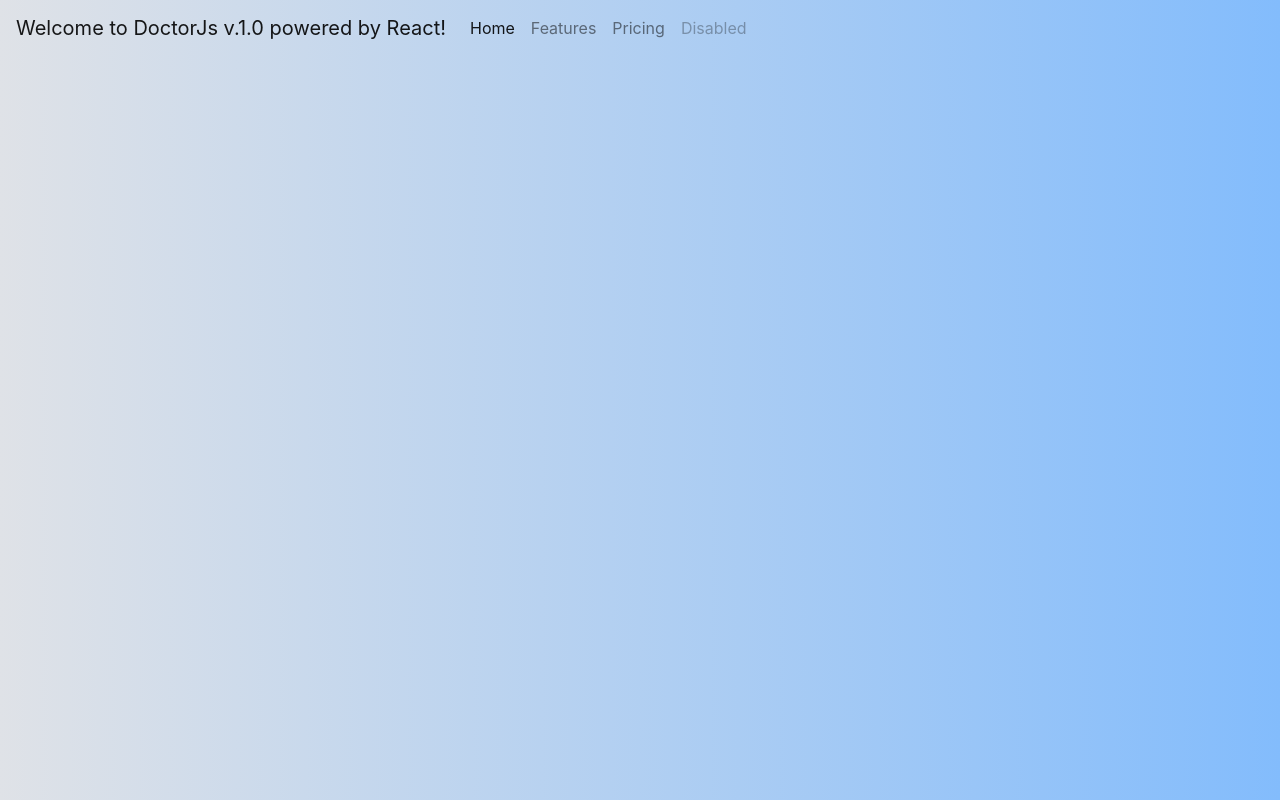
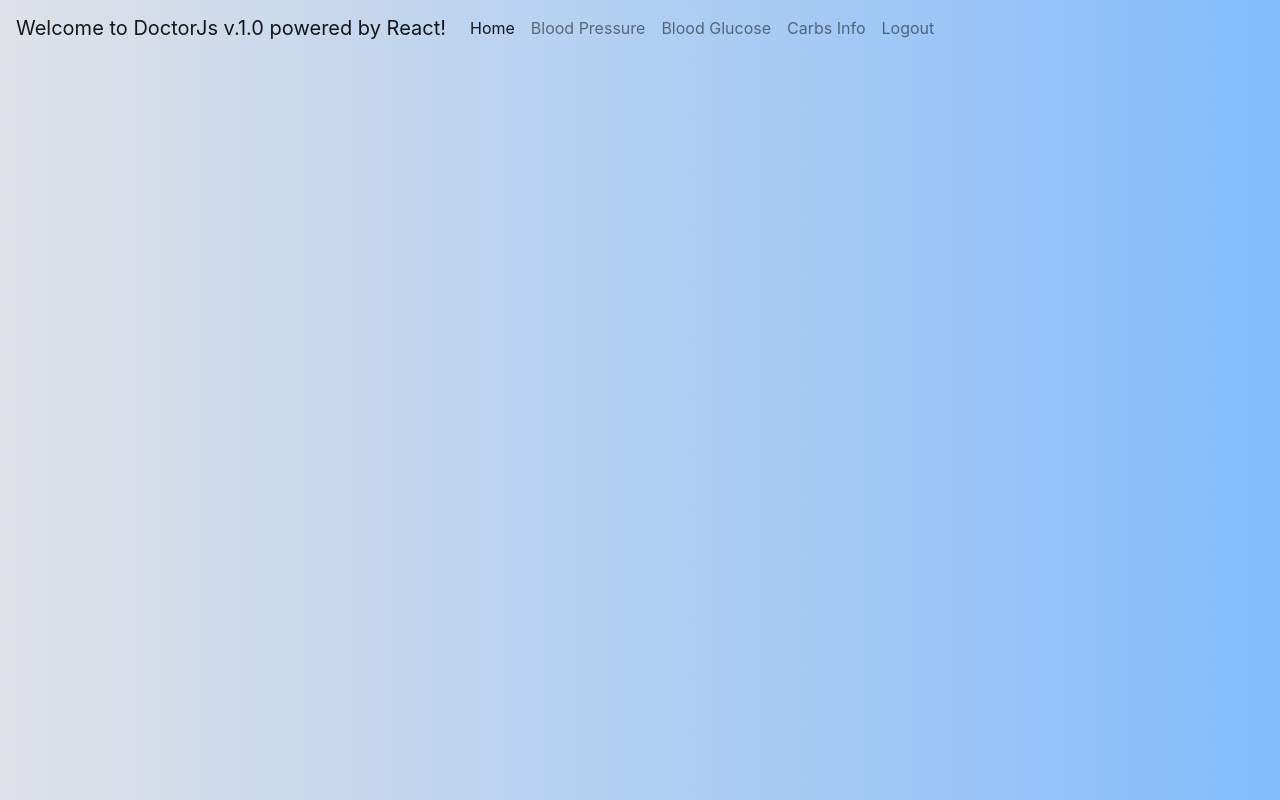
Before and after one commit to FernandoFigueroa0710/DoctorJSv.1.0, a React (Create React App) app: page / in a window 1280 px wide. Built offline with nearby package versions, Linux system fonts and the light colour scheme.

Commit message:
cleaning up mock up

```diff
--- a/src/components/landingPage/LandingPage.css
+++ /dev/null
@@ -1,4 +0,0 @@
-.landing-page {
-  font-family: cursive;
-  background: linear-gradient(89deg, #dfe2e7 0%, #83bcfc 100%);
-}
--- a/src/components/navigation/Navigation.js
+++ b/src/components/navigation/Navigation.js
@@ -5,7 +5,7 @@ class LandingPage extends Component {
     return (
       <div className="landing-page">
         <nav className="navbar navbar-expand-lg navbar-light">
-          <a className="navbar-brand" href="#">
+          <a className="navbar-brand" href="/">
             Welcome to DoctorJs v.1.0 powered by React!
           </a>
           <button
@@ -22,28 +22,37 @@ class LandingPage extends Component {
           <div className="collapse navbar-collapse" id="navbarNav">
             <ul className="navbar-nav">
               <li className="nav-item active">
-                <a className="nav-link" href="#">
+                <a className="nav-link" href="/">
                   Home <span className="sr-only">(current)</span>
                 </a>
               </li>
               <li className="nav-item">
-                <a className="nav-link" href="#">
-                  Features
+                <a
+                  className="nav-link"
+                  href="../components/bloodpressure/BloodPressure.js"
+                >
+                  Blood Pressure
+                </a>
+              </li>
+              <li className="nav-item">
+                <a
+                  className="nav-link"
+                  href="../components/bloodglucose/BloodGlucose.js"
+                >
+                  Blood Glucose
+                </a>
+              </li>
+              <li className="nav-item">
+                <a
+                  className="nav-link"
+                  href="../components/carbsintake/CarbsIntake.js"
+                >
+                  Carbs Info
                 </a>
               </li>
               <li className="nav-item">
                 <a className="nav-link" href="#">
-                  Pricing
-                </a>
-              </li>
-              <li className="nav-item">
-                <a
-                  className="nav-link disabled"
-                  href="#"
-                  tabIndex="-1"
-                  aria-disabled="true"
-                >
-                  Disabled
+                  Logout
                 </a>
               </li>
             </ul>
```
